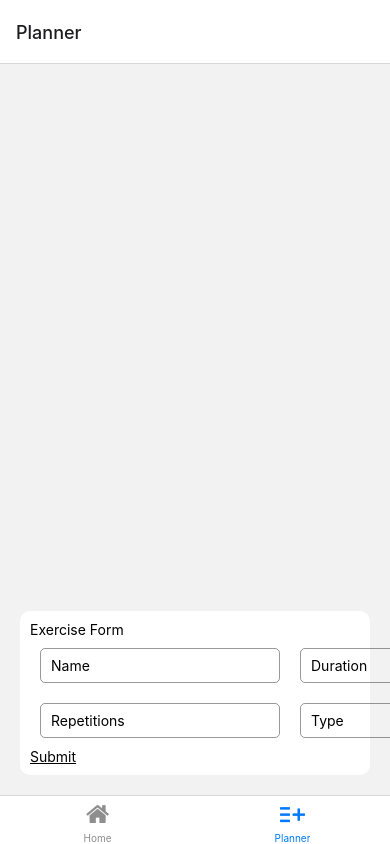
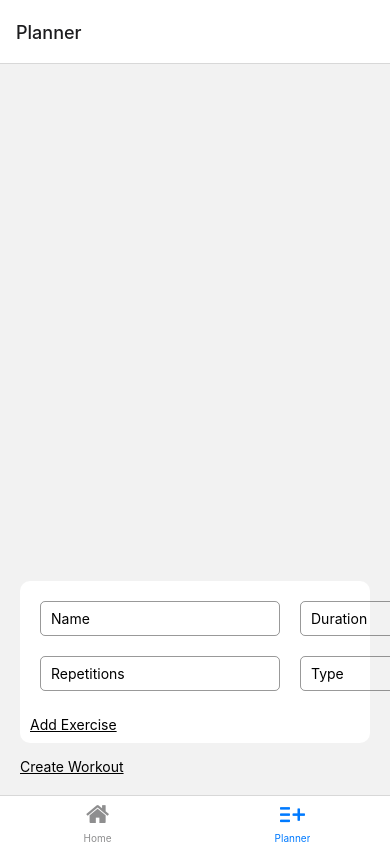
Before and after one commit to DrewIndeed/react-native-projects, a React Native app in the folder workout-app/: screen /Planner in a window 390 px wide. Built offline with nearby package versions, Linux system fonts and the light colour scheme.

Commit message:
79. workout-app: create WorkoutModalForm
- This is to create a new Workout combining from many Exercises and later save in our storage

```diff
--- a/workout-app/components/WorkoutForm.tsx
+++ b/workout-app/components/WorkoutForm.tsx
@@ -24,7 +24,6 @@ const WorkoutForm = ({ onSubmit }: WorkoutFormProps) => {
 
     return (
         <View style={styles.container}>
-            <Text>Exercise Form</Text>
             <View style={styles.rowContainer}>
                 <Controller
                     control={control}
@@ -109,7 +108,8 @@ const WorkoutForm = ({ onSubmit }: WorkoutFormProps) => {
             </View>
 
             <PressableText
-                text="Submit"
+                style={{marginTop: 15}}
+                text="Add Exercise"
                 onPress={handleSubmit((data) =>
                     onSubmit(data as WorkoutFormSubmit)
                 )}
--- /dev/null
+++ b/workout-app/components/WorkoutModalForm.tsx
@@ -0,0 +1,59 @@
+import { View, StyleSheet, TextInput } from 'react-native';
+import { useForm, Controller } from 'react-hook-form';
+import PressableText from './styled/PressableText';
+
+export type WorkoutFormData = {
+    name: string;
+};
+
+type WorkoutProps = {
+    onSubmit: (form: WorkoutFormData) => void;
+};
+
+export default function WorkoutModalForm({ onSubmit }: WorkoutProps) {
+    const { control, handleSubmit } = useForm();
+
+    return (
+        <View style={styles.container}>
+            <Controller
+                control={control}
+                rules={{
+                    required: true,
+                }}
+                name="name"
+                render={({ field: { onChange, value } }) => (
+                    <TextInput
+                        onChangeText={onChange}
+                        value={value}
+                        style={styles.input}
+                        placeholder="Workout Name"
+                    />
+                )}
+            />
+            <PressableText
+                style={{ marginTop: 10 }}
+                text="Confirm"
+                onPress={handleSubmit((data) => {
+                    onSubmit(data as WorkoutFormData);
+                })}
+            />
+        </View>
+    );
+}
+
+const styles = StyleSheet.create({
+    container: {
+        backgroundColor: '#fff',
+        borderRadius: 10,
+        padding: 10,
+    },
+    input: {
+        width: 200,
+        margin: 2,
+        borderWidth: 1,
+        height: 30,
+        padding: 5,
+        borderRadius: 5,
+        borderColor: 'rgba(0,0,0, 0.4)',
+    },
+});
--- a/workout-app/screens/PlannerScreen.tsx
+++ b/workout-app/screens/PlannerScreen.tsx
@@ -6,6 +6,8 @@ import slugify from 'slugify';
 import { useState } from 'react';
 import WorkoutPlannerItem from '../components/WorkoutPlannerItem';
 import PressableText from '../components/styled/PressableText';
+import CustomModal from '../components/styled/CustomModal';
+import WorkoutModalForm from '../components/WorkoutModalForm';
 
 const PlannerScreen = ({ navigation }: NativeStackHeaderProps) => {
     // state to keep track of planner sequence
@@ -50,6 +52,23 @@ const PlannerScreen = ({ navigation }: NativeStackHeaderProps) => {
                 }}
             />
             <WorkoutForm onSubmit={handleOnSubmit} />
+            <View>
+                <CustomModal
+                    activator={({ handleOpen }) => (
+                        <PressableText
+                            style={{ marginTop: 15 }}
+                            text="Create Workout"
+                            onPress={handleOpen}
+                        />
+                    )}
+                >
+                    <View>
+                        <WorkoutModalForm
+                            onSubmit={(data) => console.log(data)}
+                        />
+                    </View>
+                </CustomModal>
+            </View>
         </View>
     );
 };
```
